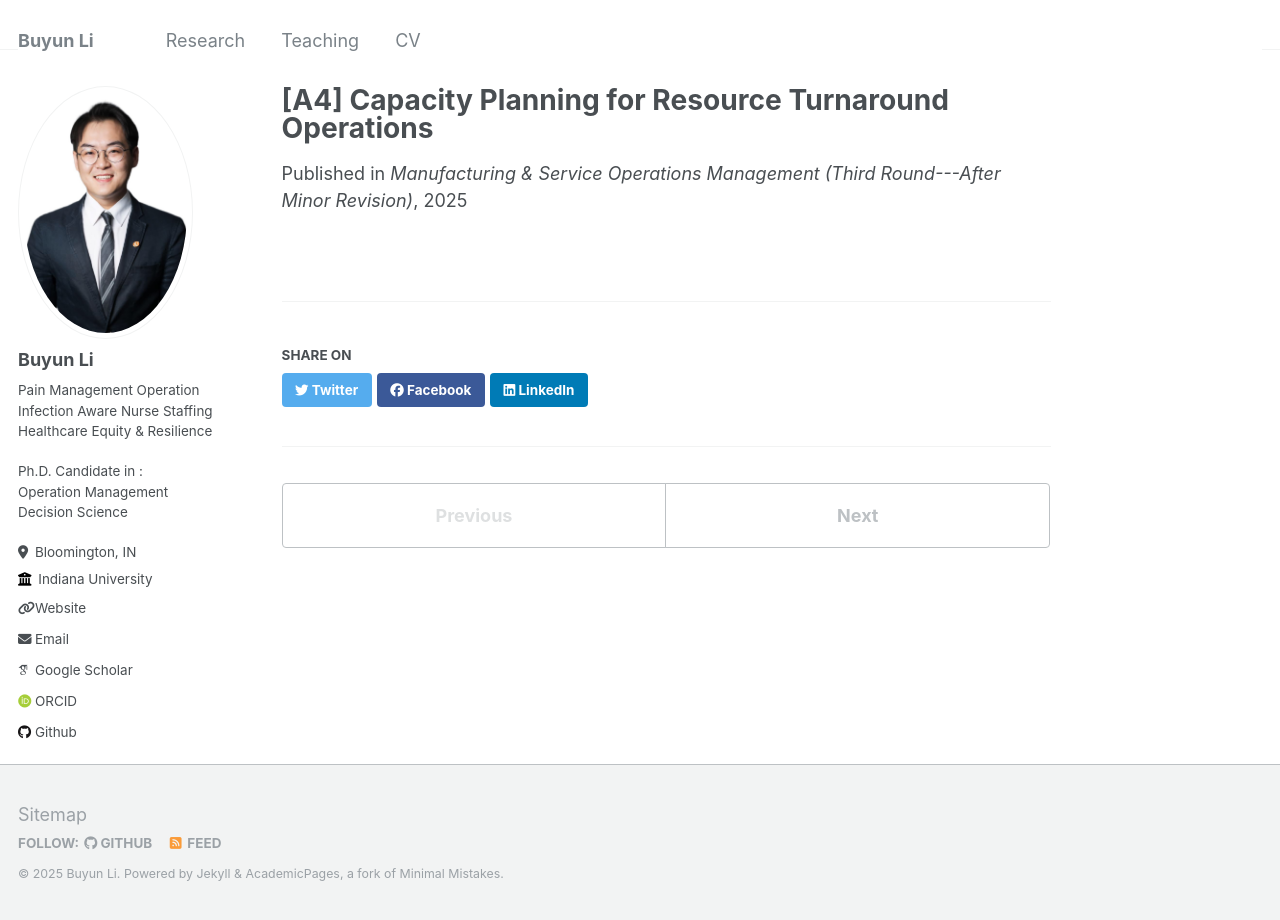
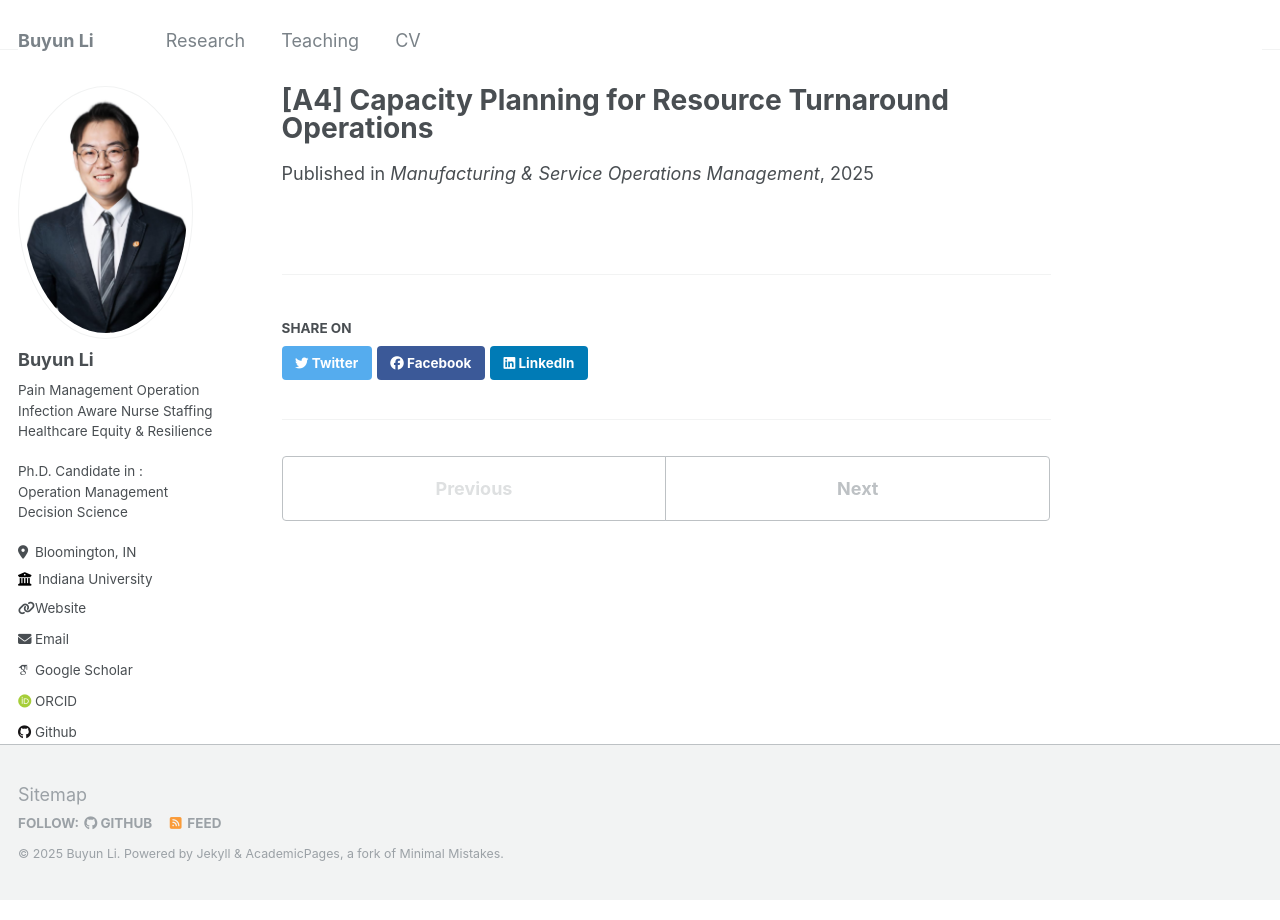
Before and after one commit to BuyunLi/BuyunLi.github.io, a Jekyll site: the page built from _publications/2023-paper1.md, in a window 1280 px wide. Built offline with Jekyll 4.4.1, drawn with Linux system fonts in a browser that asks for light colours; some web fonts are replaced.

Commit message:
Update 2023-paper1.md

```diff
--- a/_publications/2023-paper1.md
+++ b/_publications/2023-paper1.md
@@ -1,6 +1,6 @@
 ---
 title: "<b>[A4]</b> Capacity Planning for Resource Turnaround Operations"
-venue: "Manufacturing & Service Operations Management (Third Round---After Minor Revision)"
+venue: "Manufacturing & Service Operations Management"
 status: "minor_revision"
 authors: "Buyun Li, Vince Slaugh"
 abstract: |
```
